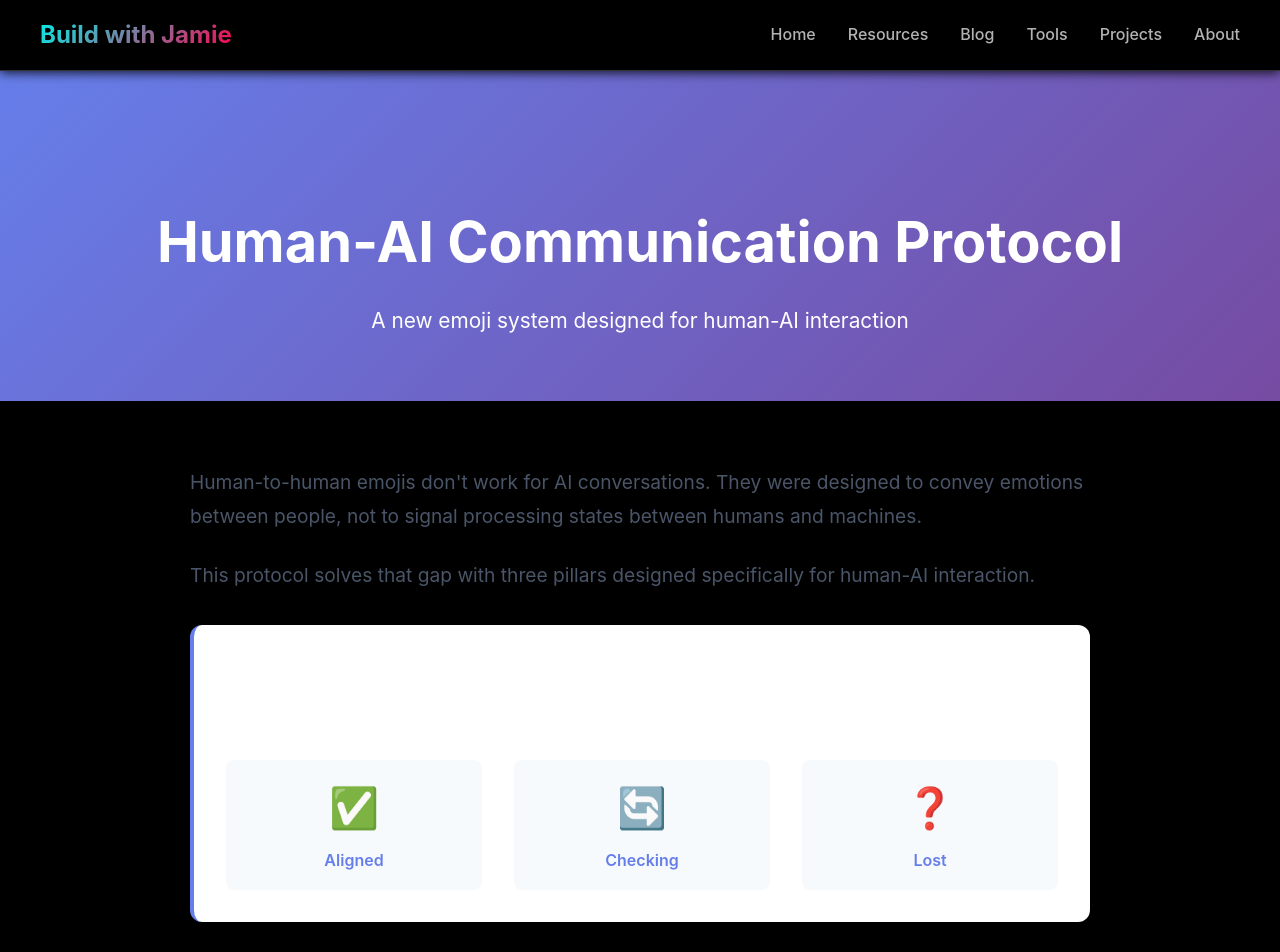
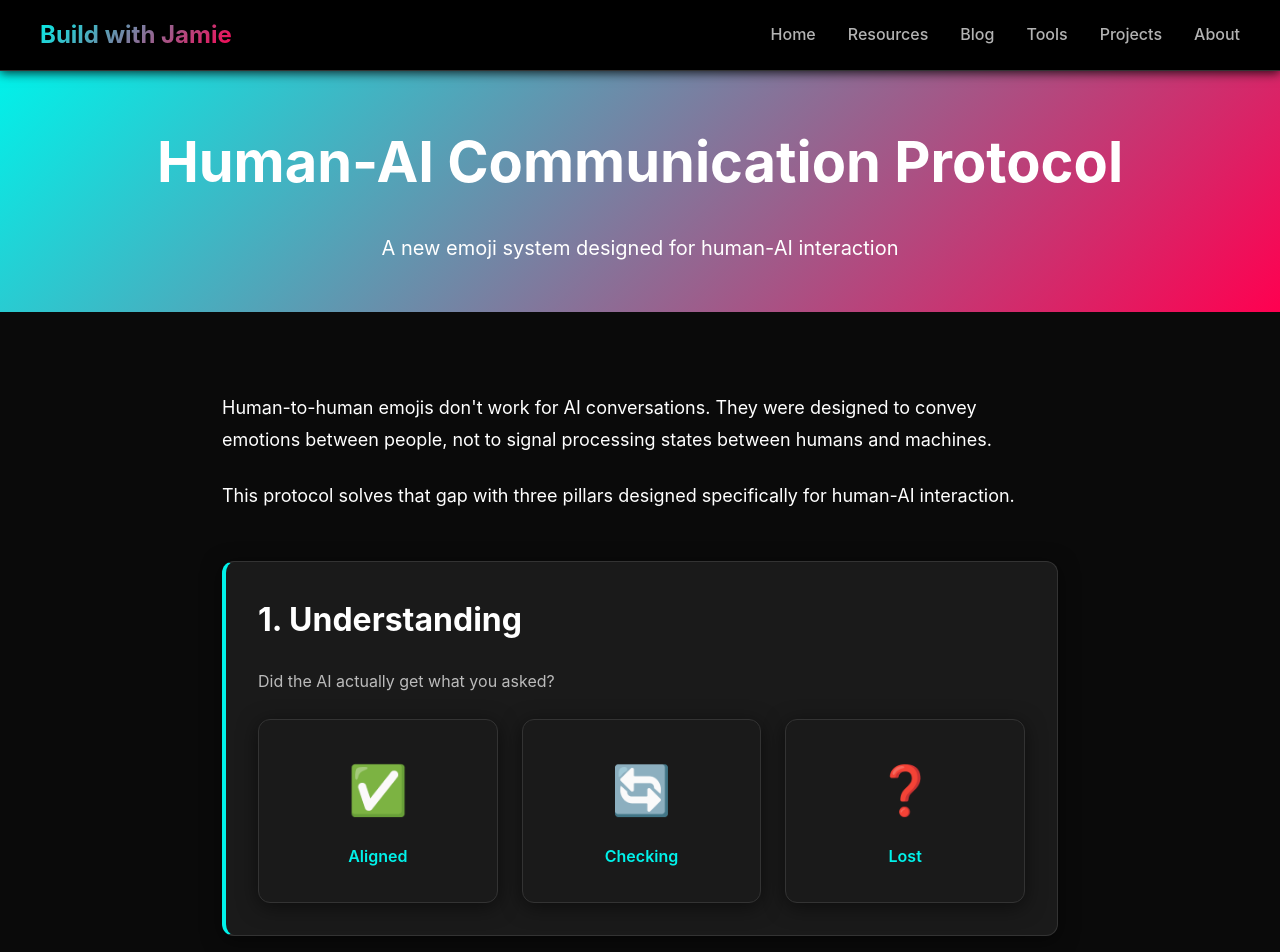
Before and after one commit to givemetheballai-debug/Buildwithjamie, a Next.js app: page /protocol in a window 1280 px wide. Shown: the top 952 px of the page. Built offline with nearby package versions, Linux system fonts and the light colour scheme.

Commit message:
Update page.js

```diff
--- a/app/protocol/page.js
+++ b/app/protocol/page.js
@@ -1,41 +1,52 @@
 import Navigation from '../../components/Navigation'
 import Footer from '../../components/Footer'
-import Link from 'next/link'
 
 export default function Protocol() {
   return (
     <>
       <Navigation />
-      <div style={{marginTop: '70px', padding: '8rem 2rem 4rem', textAlign: 'center', background: 'linear-gradient(135deg, #667eea 0%, #764ba2 100%)', color: 'white'}}>
-        <h1 style={{fontSize: '3.5rem', marginBottom: '1rem'}}>Human-AI Communication Protocol</h1>
-        <p style={{fontSize: '1.3rem'}}>A new emoji system designed for human-AI interaction</p>
-      </div>
-      <section style={{padding: '4rem 2rem'}}>
-        <div style={{maxWidth: '900px', margin: '0 auto'}}>
-          <div style={{fontSize: '1.2rem', lineHeight: 1.8, color: '#4a5568', marginBottom: '2rem'}}>
-            <p style={{marginBottom: '1.5rem'}}>Human-to-human emojis don't work for AI conversations. They were designed to convey emotions between people, not to signal processing states between humans and machines.</p>
-            <p>This protocol solves that gap with three pillars designed specifically for human-AI interaction.</p>
+
+      {/* Hero */}
+      <section className="section-hero text-center bg-gradient">
+        <div className="container">
+          <h1 className="text-6xl font-bold mb-md">Human-AI Communication Protocol</h1>
+          <p className="text-xl">A new emoji system designed for human-AI interaction</p>
+        </div>
+      </section>
+
+      {/* Content */}
+      <section className="section bg-secondary">
+        <div className="container" style={{maxWidth: '900px'}}>
+          <div className="text-lg mb-xl" style={{lineHeight: 1.8}}>
+            <p className="mb-md">
+              Human-to-human emojis don't work for AI conversations. They were designed to convey emotions between people, not to signal processing states between humans and machines.
+            </p>
+            <p>
+              This protocol solves that gap with three pillars designed specifically for human-AI interaction.
+            </p>
           </div>
-          <div style={{background: 'white', borderRadius: '12px', padding: '2rem', marginBottom: '2rem', boxShadow: '0 4px 6px rgba(0,0,0,0.07)', borderLeft: '4px solid #667eea'}}>
-            <h3 style={{fontSize: '1.8rem', marginBottom: '1rem'}}>1. Understanding</h3>
-            <p style={{marginBottom: '1rem'}}>Did the AI actually get what you asked?</p>
-            <div style={{display: 'flex', gap: '2rem', flexWrap: 'wrap'}}>
-              <div style={{flex: 1, minWidth: '150px', textAlign: 'center', padding: '1rem', background: '#f7fafc', borderRadius: '8px'}}>
-                <span style={{fontSize: '2.5rem', display: 'block', marginBottom: '0.5rem'}}>✅</span>
-                <div style={{fontWeight: 600, color: '#667eea'}}>Aligned</div>
+
+          <div className="card mb-lg" style={{borderLeft: '4px solid var(--accent-cyan)'}}>
+            <h3 className="text-3xl font-bold mb-md">1. Understanding</h3>
+            <p className="text-base opacity-70 mb-md">Did the AI actually get what you asked?</p>
+            <div className="flex gap-md" style={{flexWrap: 'wrap'}}>
+              <div className="card text-center" style={{flex: '1', minWidth: '150px'}}>
+                <span className="text-5xl mb-sm" style={{display: 'block'}}>✅</span>
+                <div className="font-semibold text-cyan">Aligned</div>
               </div>
-              <div style={{flex: 1, minWidth: '150px', textAlign: 'center', padding: '1rem', background: '#f7fafc', borderRadius: '8px'}}>
-                <span style={{fontSize: '2.5rem', display: 'block', marginBottom: '0.5rem'}}>🔄</span>
-                <div style={{fontWeight: 600, color: '#667eea'}}>Checking</div>
+              <div className="card text-center" style={{flex: '1', minWidth: '150px'}}>
+                <span className="text-5xl mb-sm" style={{display: 'block'}}>🔄</span>
+                <div className="font-semibold text-cyan">Checking</div>
               </div>
-              <div style={{flex: 1, minWidth: '150px', textAlign: 'center', padding: '1rem', background: '#f7fafc', borderRadius: '8px'}}>
-                <span style={{fontSize: '2.5rem', display: 'block', marginBottom: '0.5rem'}}>❓</span>
-                <div style={{fontWeight: 600, color: '#667eea'}}>Lost</div>
+              <div className="card text-center" style={{flex: '1', minWidth: '150px'}}>
+                <span className="text-5xl mb-sm" style={{display: 'block'}}>❓</span>
+                <div className="font-semibold text-cyan">Lost</div>
               </div>
             </div>
           </div>
         </div>
       </section>
+
       <Footer />
     </>
   )
```
